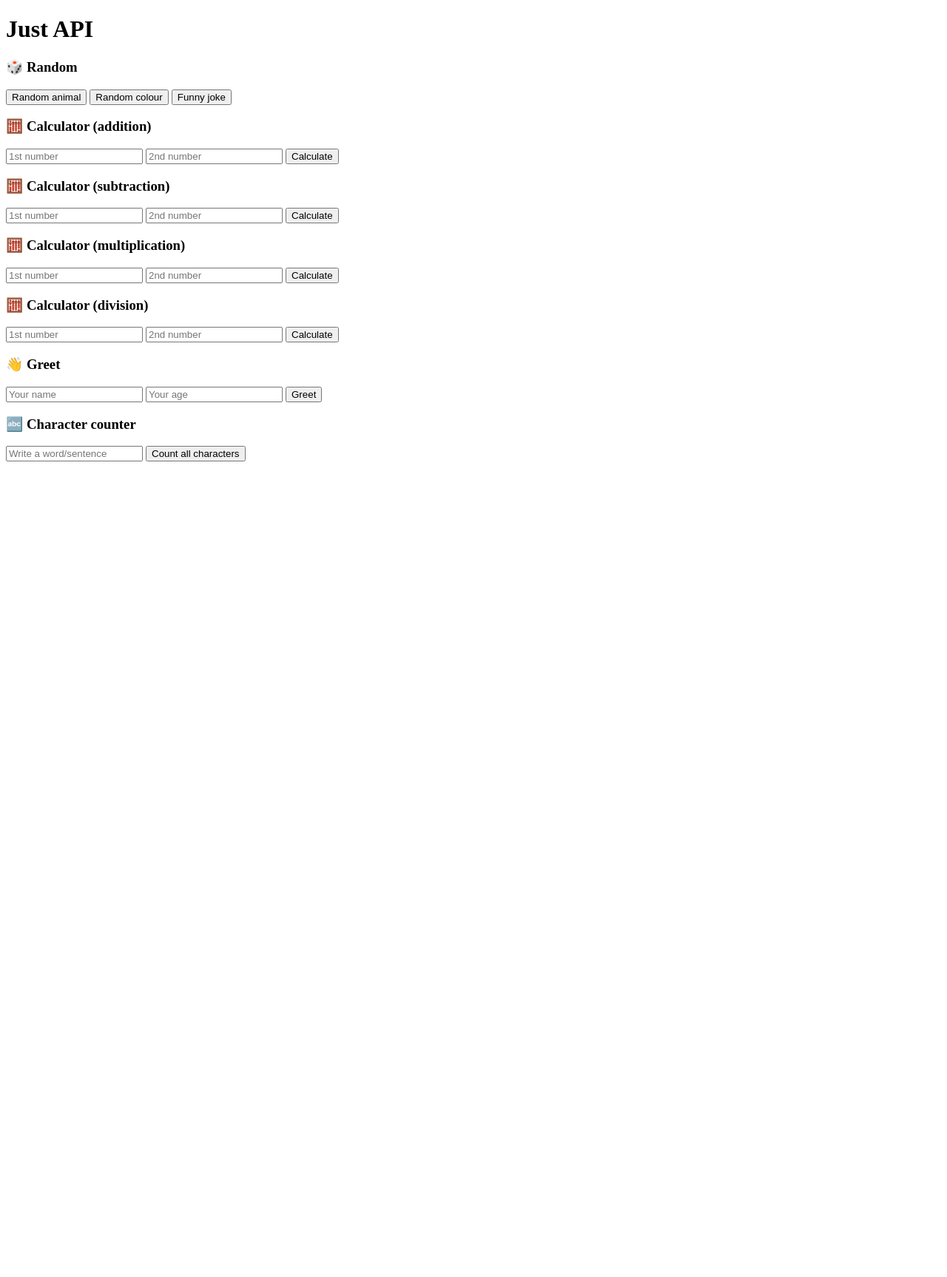
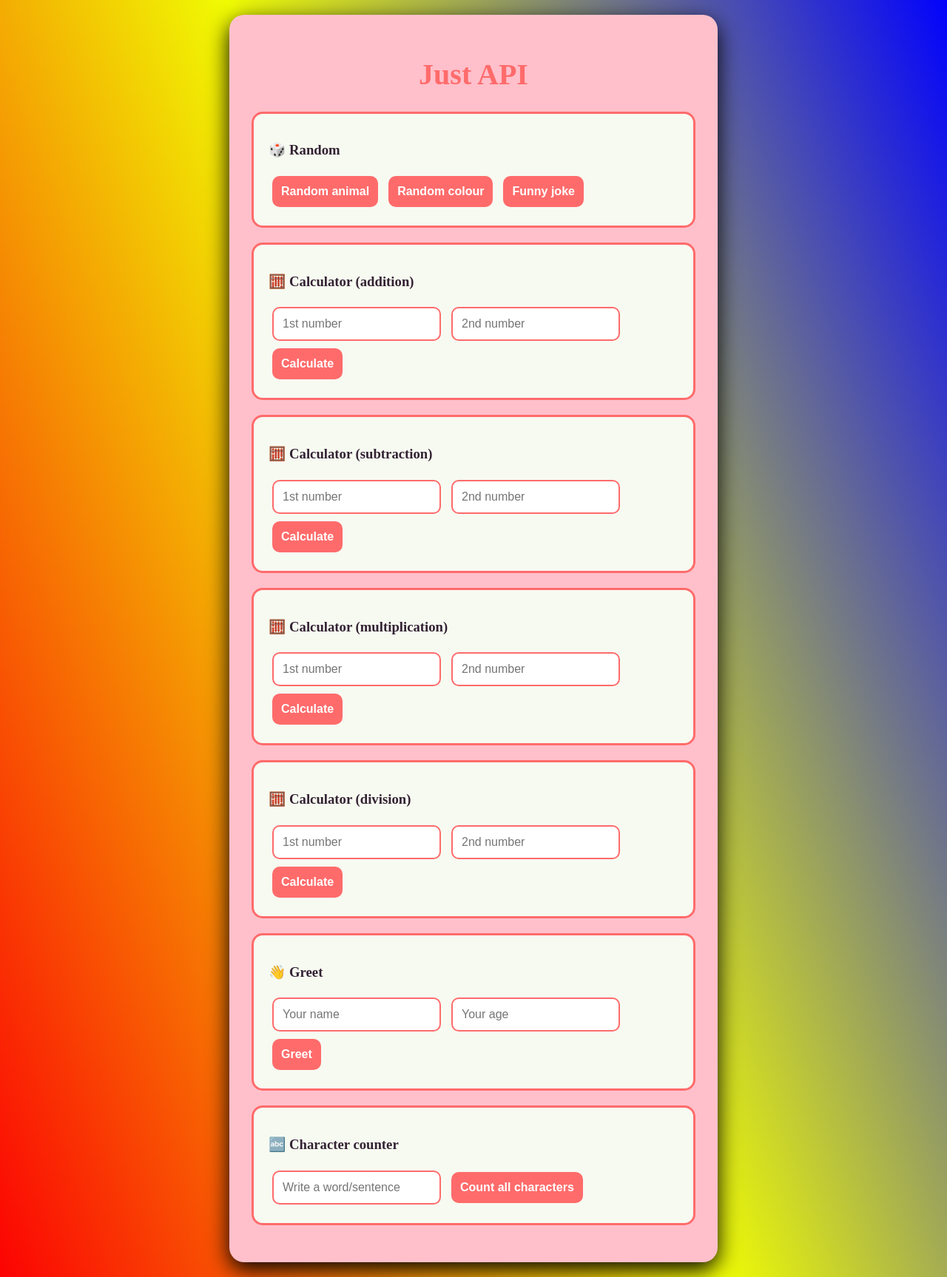
Before and after one commit to yamaksym/First_API, a Flask app: page / in a window 1280 px wide. Shown: the whole page at 74% size. Before the commit the page ends 624 px from the top, so only its background shows below. Run offline with Flask 3, Linux system fonts and the light colour scheme.

Commit message:
style.css finally works!!!

```diff
--- a/Templates/index.html
+++ b/Templates/index.html
@@ -1,6 +1,55 @@
 <!DOCTYPE html>
 <html lang="uk">
 <head>
+    <style>
+        body {
+           font-family: Ink Free;
+           background: linear-gradient(69deg, #fc0303, #f0fc03, #0303fc);
+           margin: 0;
+           padding: 20px;
+           color: #323;
+       }
+       .container {
+           max-width: 600px;
+           margin: 0 auto;
+           background: pink;
+           border-radius: 20px;
+           padding: 30px;
+           box-shadow: 0 10px 30px rgba(0,0,0,4);
+       }
+       h1 { text-align: center; color: #ff6b6b; font-size: 2.5em; }
+       .section {
+           background: #f7faf1;
+           border-radius: 15px;
+           padding: 20px;
+           margin: 20px 0;
+           border: 3px solid #ff6b6b;
+       }
+       input, button {
+           padding: 12px;
+           border: 2px solid #ff6b6b;
+           border-radius: 10px;
+           font-size: 16px;
+           margin: 5px;
+       }
+       input { width: 200px; }
+       button {
+           background: #ff6b6b;
+           color: white;
+           cursor: pointer;
+           border: none;
+           font-weight: bold;
+       }
+       button:hover { background: #525252; }
+       .result {
+           background: #e8f5e8;
+           border: 2px solid #4caf50;
+           border-radius: 10px;
+           padding: 15px;
+           margin: 10px 0;
+           font-size: 1.2em;
+       }
+    </style>
    <meta charset="UTF-8">
    <title>💀 API</title>
     <link ref="stylesheet" href="../Static/CSS/style.css">
```
